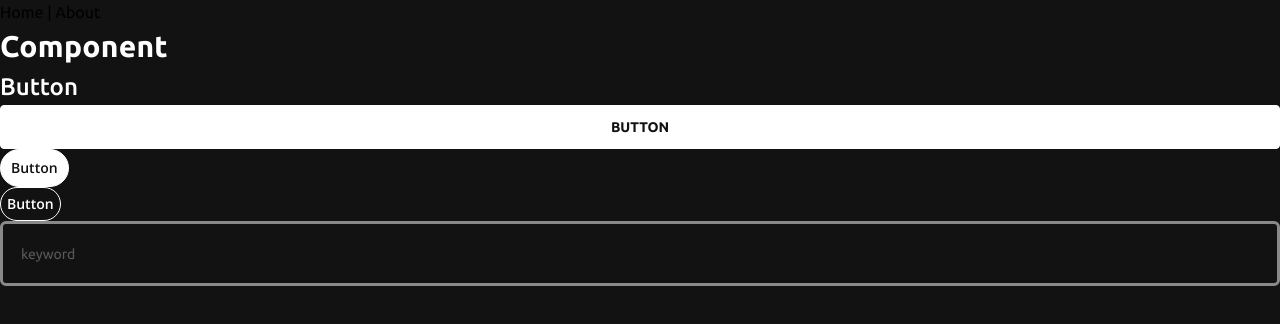
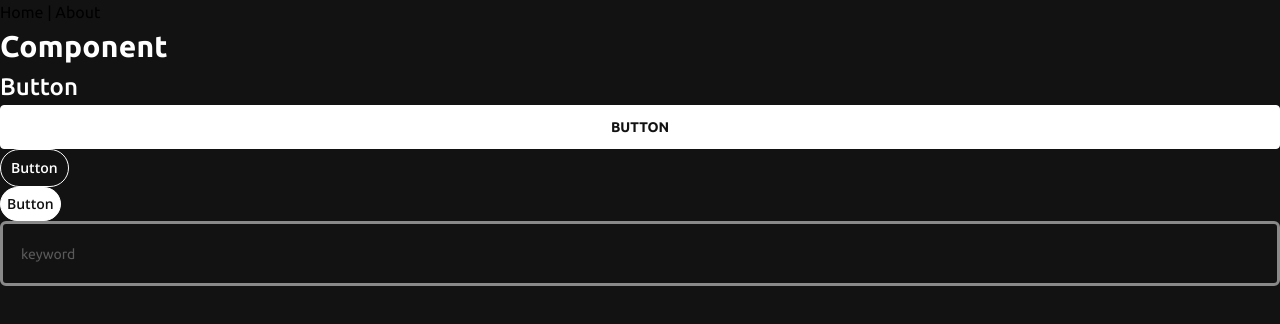
Before and after one commit to hcd1983/perfectscore-frontend-test, a Vue app: page /components in a window 1280 px wide. Shown: the top 324 px of the page. Built offline with nearby package versions, Linux system fonts and the light colour scheme.

Commit message:
fix: small bottom hover event

```diff
--- a/src/components/ButtonSmall.vue
+++ b/src/components/ButtonSmall.vue
@@ -1,7 +1,7 @@
 <template>
-<div :class="{'contained' : type === 'contained' }">
-  <slot />
-</div>
+  <div :class="{'contained' : type === 'contained' }">
+    <slot />
+  </div>
 </template>
 
 <script>
@@ -19,16 +19,16 @@ export default {
 </script>
 <style scoped>
 div {
-  @apply bg-white flex items-center justify-center w-max  cursor-pointer
-  font-open-sans font-semibold text-sm text-dark  font-bold
+  @apply bg-transparent flex items-center justify-center w-max cursor-pointer
+  font-open-sans font-semibold text-sm text-white font-bold
   border-solid border-white border rounded-full
-  hover:bg-transparent hover:text-white;
+  hover:bg-white hover:text-dark;
   padding: 8px 10px;
 }
 
 div.contained {
-  @apply bg-transparent text-white
-  hover:bg-white hover:text-dark;
+  @apply bg-white text-dark
+  hover:bg-transparent hover:text-white;
   padding: 6px;
 }
 
```
